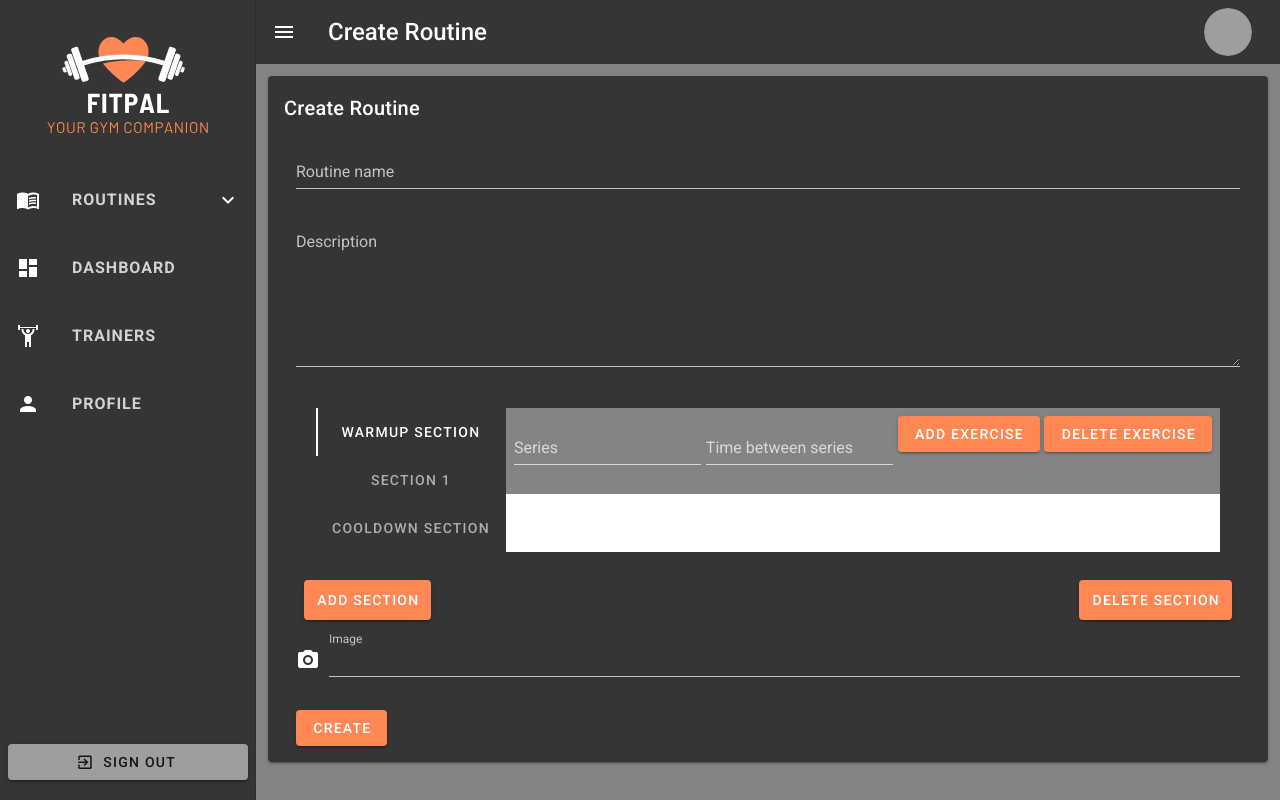
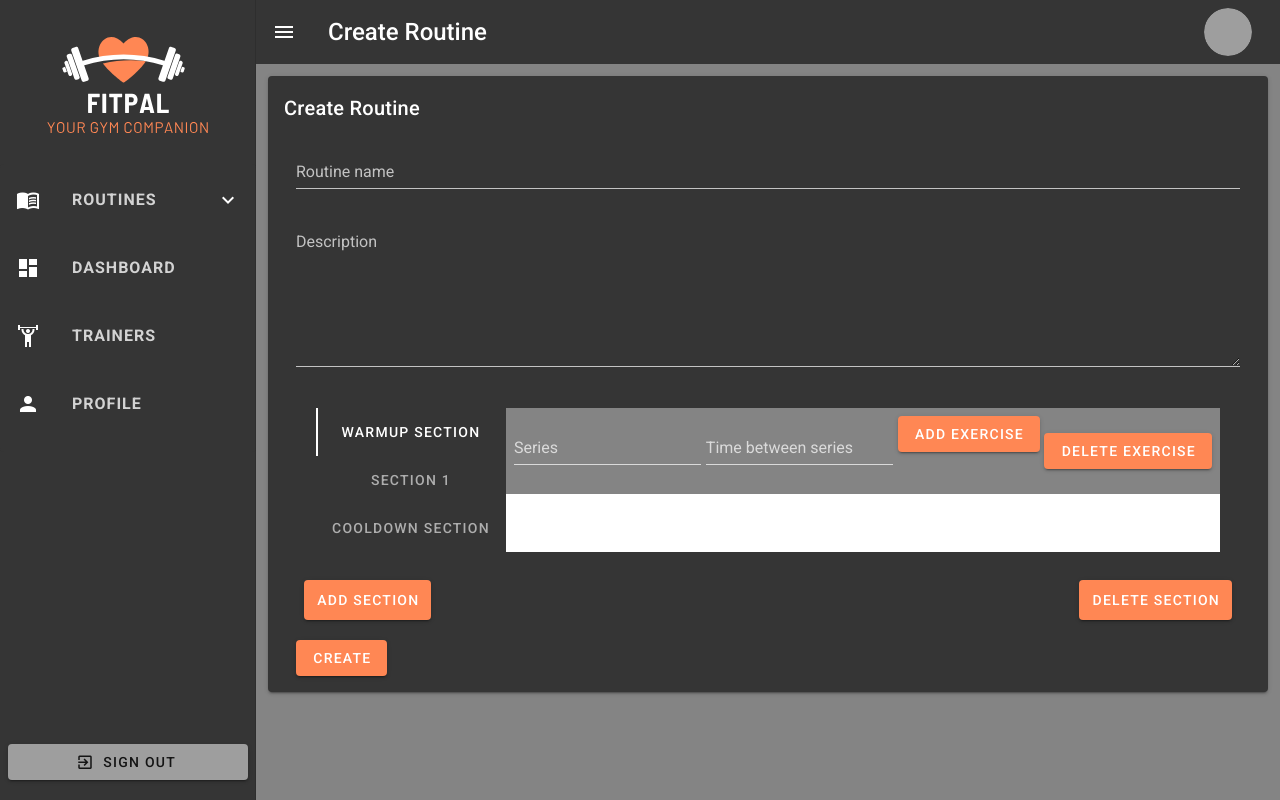
Before and after one commit to ImNotGone/fitpal-ws, a Vue app: page /create-routine in a window 1280 px wide. Built offline with nearby package versions, Linux system fonts and the light colour scheme; grey boxes are pictures that could not be loaded.

Commit message:
FIX: style changes in CreateRoutine and its store

```diff
--- a/src/stores/CreateRoutineStore.js
+++ b/src/stores/CreateRoutineStore.js
@@ -23,6 +23,15 @@ export const useCreateRoutineStore = defineStore('createRoutineStore',{
         },
         numSect: 1,
     }),
+    getters:{
+        getRoutineName: (state) => state.routineName,
+        getDesc: (state) => state.desc,
+        getImage: (state) => state.image,
+        getWarmup: (state) => state.warmup,
+        getSections: (state) => state.sections,
+        getCooldown: (state) => state.cooldown,
+        getNumSect: (state) => state.numSect,
+    },
     actions:{
 
     }
--- a/src/views/FPCreateRoutine.vue
+++ b/src/views/FPCreateRoutine.vue
@@ -8,15 +8,15 @@
         </v-card-title>
         <v-card-text>
           <v-form class="px-3">
-            <v-text-field label="Routine name" v-model="createRoutineStore.routineName"></v-text-field>
-            <v-textarea label="Description" v-model="createRoutineStore.desc"></v-textarea>
+            <v-text-field label="Routine name" v-model="createRoutineStore.getRoutineName"></v-text-field>
+            <v-textarea label="Description" v-model="createRoutineStore.getDesc"></v-textarea>
             <v-tabs vertical class="pa-5" background-color="secondary">
 
               <v-tab>
                 Warmup Section
               </v-tab>
 
-              <v-tab v-for="section in createRoutineStore.sections"
+              <v-tab v-for="section in createRoutineStore.getSections"
                      :key="section.title">
                 {{section.title}}
               </v-tab>
@@ -25,18 +25,18 @@
                 Cooldown Section
               </v-tab>
 
-              <v-tab-item class="fill-height accent">
+              <v-tab-item class="accent">
                 <v-container class="accent pa-5">
                   <v-row>
-                    <v-text-field dark counter-value="0" label="Series" v-model="createRoutineStore.warmup.series"></v-text-field>
+                    <v-text-field dark counter-value="0" label="Series" v-model="createRoutineStore.getWarmup.series"></v-text-field>
                     <v-spacer/>
-                    <v-text-field dark label="Time between series" v-model="createRoutineStore.warmup.rest"></v-text-field>
+                    <v-text-field dark label="Time between series" v-model="createRoutineStore.getWarmup.rest"></v-text-field>
                     <v-spacer/>
                     <ExerciseList @exerciseAdded="exerciseAddedWarmup($event)"/>
                     <v-spacer/>
-                    <v-btn class="primary" @click="warmupDeleteExercise">delete exercise</v-btn>
+                    <v-btn class="primary ma-auto" @click="warmupDeleteExercise">delete exercise</v-btn>
                   </v-row>
-                  <v-list class="accent" v-for="exercise in createRoutineStore.warmup.exercises"
+                  <v-list class="accent" v-for="exercise in createRoutineStore.getWarmup.exercises"
                           :key="exercise.name">
                     <v-list-item-content dark>
                       <v-row class="pa-2">
@@ -117,13 +117,7 @@
               </v-btn>
             </v-row>
 
-            <v-file-input
-                v-model="createRoutineStore.image"
-                accept="image/png, image/jpeg, image/bmp, image/svg"
-                placeholder="Insert image"
-                prepend-icon="mdi-camera"
-                label="Image"
-            ></v-file-input>
+
             <v-btn flat class="primary mx-0 mt-3" @click="submit">Create</v-btn>
           </v-form>
         </v-card-text>
@@ -176,5 +170,7 @@ export default {
 </script>
 
 <style scoped>
-
+.v-tabs--vertical .v-window{
+  height: 100%;
+}
 </style>
```
